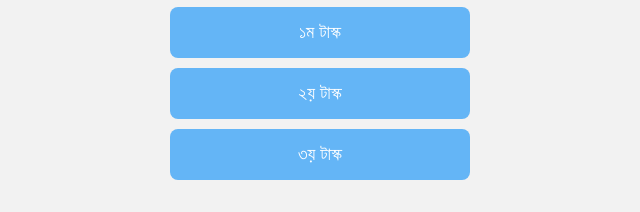
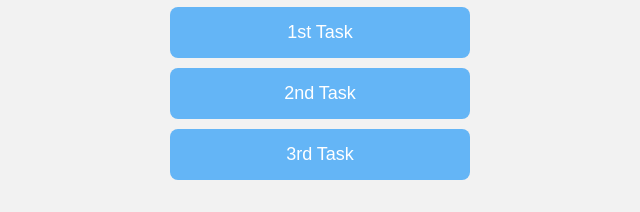
Before and after one commit to yeasad2008/Premium-Paid-Chennl, a plain HTML site: page index.html in a window 1280 px wide. Shown: the part 387-599 px from the top of the page, 320-960 px from the left. Drawn offline with Linux system fonts and the light colour scheme.

Commit message:
Update index.html

```diff
--- a/index.html
+++ b/index.html
@@ -125,9 +125,9 @@
     </div>
   </div>
 
-  <button class="task incomplete" id="task1" onclick="startTask(1)">১ম টাস্ক</button>
-  <button class="task incomplete" id="task2" onclick="startTask(2)">২য় টাস্ক</button>
-  <button class="task incomplete" id="task3" onclick="startTask(3)">৩য় টাস্ক</button>
+  <button class="task incomplete" id="task1" onclick="startTask(1)">1st Task</button>
+  <button class="task incomplete" id="task2" onclick="startTask(2)">2nd Task</button>
+  <button class="task incomplete" id="task3" onclick="startTask(3)">3rd Task</button>
 
   <div id="mainLink">
     <button id="continueBtn" disabled onclick="window.location.href='https://your-main-link.com'">চালিয়ে যাও</button>
```
